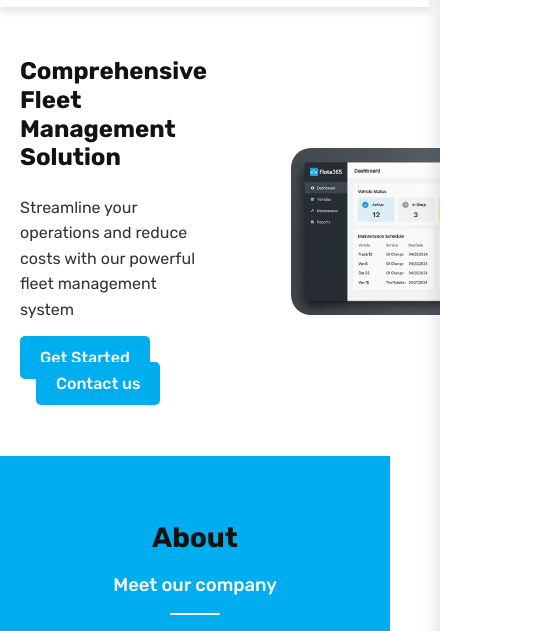
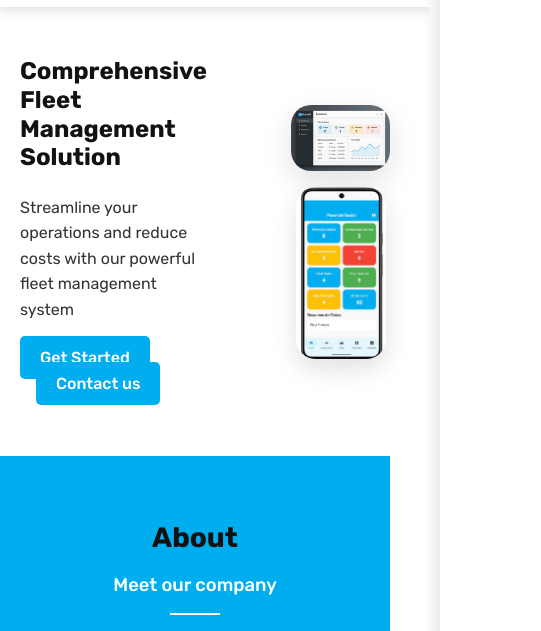
Before and after one commit to 1ACC0238-2520-1821-G2-Flota365/Flota365-Landing-Page, a plain HTML site: page index.html in a window 390 px wide. Shown: the part 213-844 px from the top of the page, 541 px wide, since content can reach past the window. Drawn offline with Linux system fonts and the light colour scheme.

Commit message:
Add Phone App mobile

```diff
--- a/index.html
+++ b/index.html
@@ -59,7 +59,10 @@
             </div>
         </div>
         <div class="hero-image">
-            <img src="src/assets/images/dashboard.png" alt="Fleet Management Dashboard">
+            <div class="image-stack">
+                <img src="src/assets/images/dashboard.png" alt="Fleet Management Dashboard" class="main-screenshot">
+                <img src="src/assets/images/PhoneAppMobile.png" alt="Fleet Management Mobile" class="mobile-screenshot">
+            </div>
         </div>
     </section>
     <!-- About Section -->
--- a/src/css/style.css
+++ b/src/css/style.css
@@ -224,11 +224,30 @@ header {
     align-items: center;
 }
 
-.hero-image > img {
+/* Image stack: dashboard + smaller mobile device overlapping */
+.image-stack {
+    position: relative;
+    display: inline-block;
+}
+
+.image-stack .main-screenshot {
     border-radius: 1.25rem;
-    width: clamp(250px, 45vw, 550px);
+    width: clamp(300px, 42vw, 550px);
     height: auto;
-    object-fit: contain;
+    display: block;
+    object-fit: cover;
+    box-shadow: 0 10px 30px rgba(0, 0, 0, 0.12);
+}
+
+.image-stack .mobile-screenshot {
+    position: absolute;
+    right: -6%;
+    bottom: -6%;
+    width: clamp(110px, 14vw, 200px); /* smaller mobile image */
+    border-radius: 20px;
+    transform: rotate(-5deg);
+    box-shadow: 0 10px 25px rgba(0, 0, 0, 0.12);
+    z-index: 3;
 }
 
 /* About Us Styles */
@@ -1022,6 +1041,23 @@ footer {
         font-size: 16px;
     }
 
+    /* Image stack adjustments for tablets and small screens */
+    .image-stack .main-screenshot {
+        width: 100%;
+        max-width: 420px;
+    }
+
+    .image-stack .mobile-screenshot {
+        /* Stop overlapping on smaller screens - place under the main image */
+        position: static;
+        transform: none;
+        display: block;
+        margin: 16px auto 0;
+        right: auto;
+        bottom: auto;
+        width: clamp(90px, 22vw, 160px);
+    }
+
     /* Team section */
     .team-list {
         padding: 0;
```
Also changed, not shown: src/assets/images/PhoneAppMobile.png (added).
